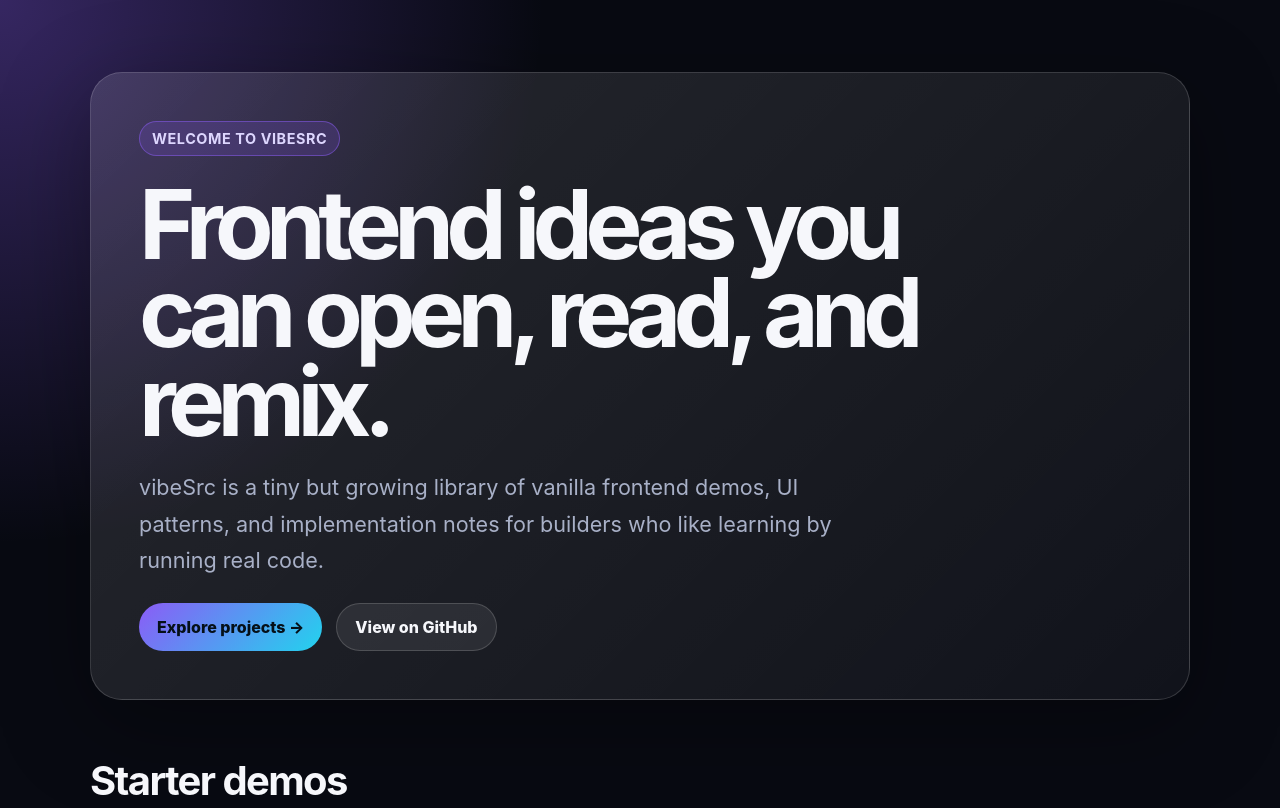
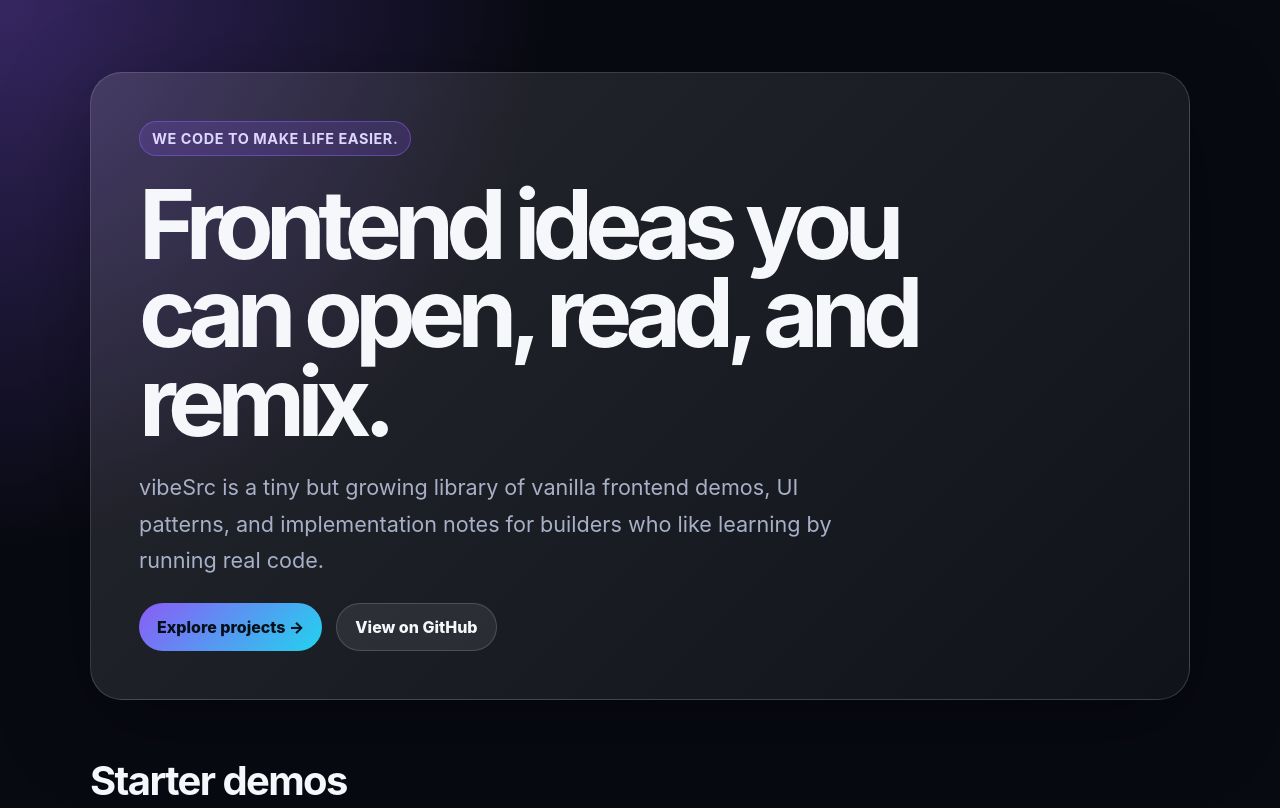
Before and after one commit to pigmore/vibeSrc, a website: page index.html in a window 1280 px wide. Shown: the top 808 px of the page. Drawn offline with Linux system fonts and the light colour scheme.

Commit message:
Add homepage slogan

```diff
--- a/index.html
+++ b/index.html
@@ -235,7 +235,7 @@
   <body>
     <main>
       <section class="hero" aria-labelledby="welcome-title">
-        <p class="eyebrow">Welcome to vibeSrc</p>
+        <p class="eyebrow">We code to make life easier.</p>
         <h1 id="welcome-title">Frontend ideas you can open, read, and remix.</h1>
         <p class="lead">
           vibeSrc is a tiny but growing library of vanilla frontend demos, UI patterns, and
```
